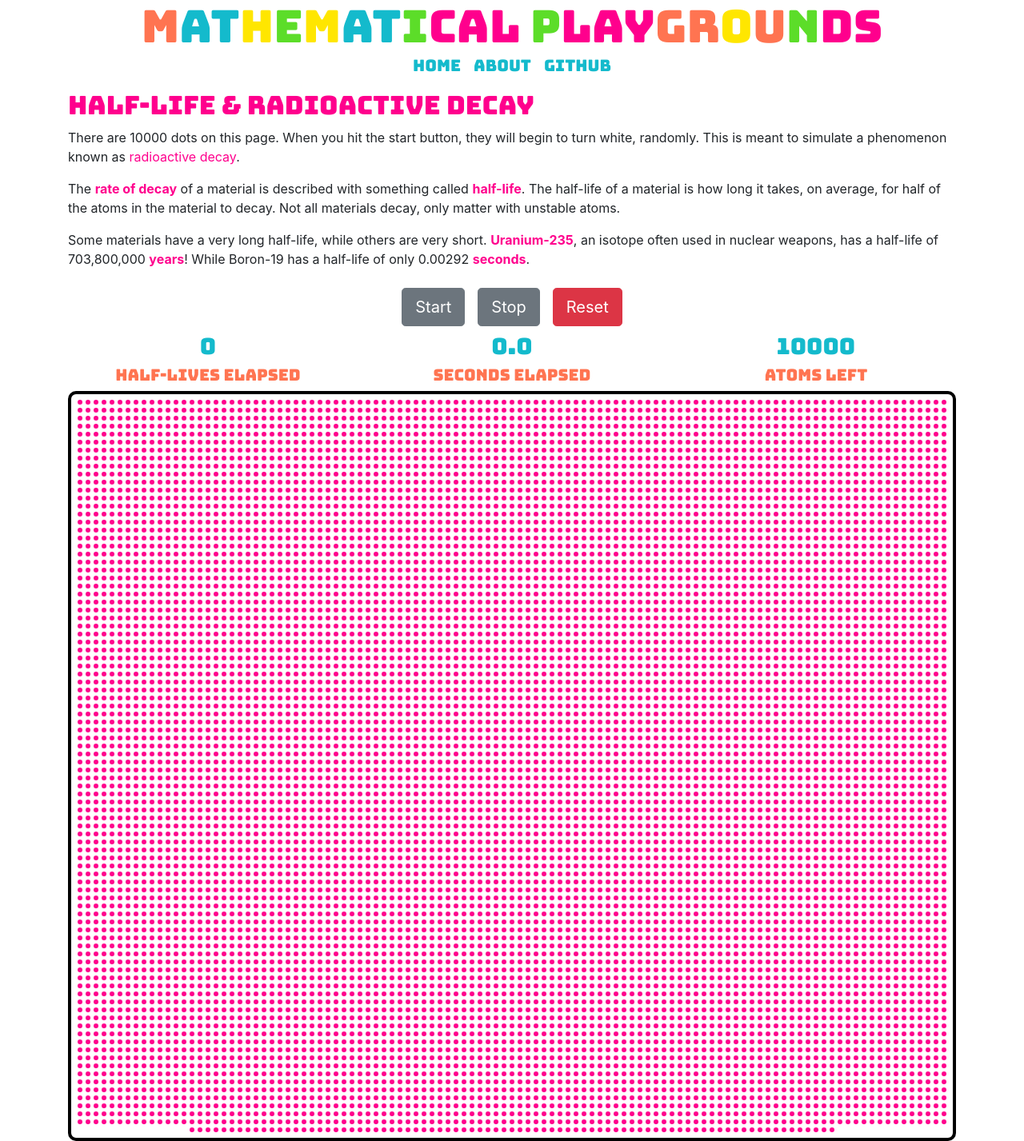
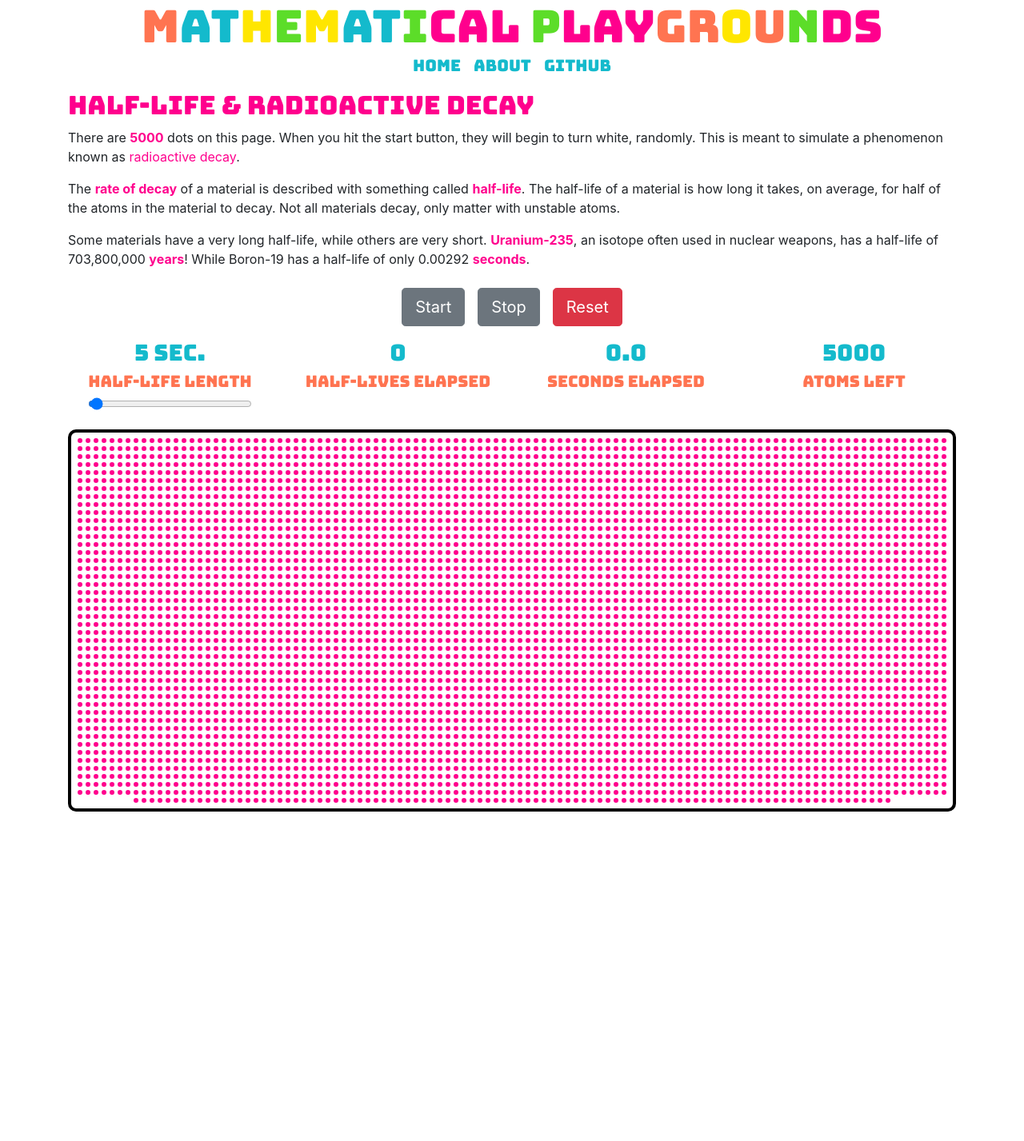
Before and after one commit to TylerAuer/math-tools, a Jekyll site: the page built from apps/half-life.html, in a window 1280 px wide. Shown: the whole page at 80% size. Built offline with Jekyll 4.4.1, drawn with Linux system fonts in a browser that asks for light colours; nearby versions of some CDN libraries; after the commit the page ends 1015 px from its top, so only the background shows below that.

Commit message:
add customizable half-life duration range

```diff
--- a/apps/half-life.html
+++ b/apps/half-life.html
@@ -9,7 +9,8 @@ customCSS: "/assets/css/half-life.css"
         Half-Life & Radioactive Decay
     </h2>
     <p>
-        There are <span id="dots-on-page">5000</span> dots on this page. When you hit the start button, they will begin
+        There are <b><span id="dots-on-page">5000</span></b> dots on this page. When you hit the start button, they will
+        begin
         to turn white, randomly. This
         is meant to simulate a phenomenon known as <a href="https://en.wikipedia.org/wiki/Radioactive_decay">radioactive
             decay</a>.
@@ -26,11 +27,10 @@ customCSS: "/assets/css/half-life.css"
     </p>
 </div>
 
-<div id="user-settings" class="container text-center">
 
-</div>
 
-<div class="container-fluid">
+<div class="container">
+
     <div id="control-btns" class="d-flex flex-wrap justify-content-center">
         <button id="start-btn" type="button" class="btn btn-secondary btn-lg m-2">Start</button>
         <button id="stop-btn" type="button" class="btn btn-secondary btn-lg m-2">Stop</button>
@@ -40,6 +40,16 @@ customCSS: "/assets/css/half-life.css"
 
 <div id="controls" class="container text-center">
     <div class="row">
+        <form class="col">
+            <div class="form-group">
+                <label for="formControlRange">
+                    <h3 id="hl-length">5 sec.</h3>
+                    <h5>Half-life Length</h5>
+                    <input id="user-input-hl" type="range" class="form-control-range" min="0.25" max="300" step="0.25"
+                        value="5">
+                </label>
+            </div>
+        </form>
         <div class="col">
             <h3 id="hlCounter">0</h3>
             <h5>Half-lives Elapsed</h5>
--- a/assets/css/half-life.scss
+++ b/assets/css/half-life.scss
@@ -2,6 +2,10 @@
 ---
 
 @import "main";
+
+#control-btns {
+  margin-bottom: 8px;
+}
 
 #atom-holder {
   border: 4px solid black;
--- a/assets/js/half-life.js
+++ b/assets/js/half-life.js
@@ -1,11 +1,37 @@
-// TODO: Add fields for customizing the half-life
 // TODO: Add a geiger counter sound
+
+const userHL = document.getElementById("user-input-hl");
+userHL.oninput = function() {
+  const hlDisplay = document.getElementById("hl-length");
+
+  function formatHlVal() {
+    const rawTimeInSec = userHL.value;
+    if (rawTimeInSec < 60) {
+      return rawTimeInSec + " sec.";
+    } else {
+      const mins = Math.floor(rawTimeInSec / 60);
+      let secs = Math.round(rawTimeInSec % 60).toString();
+      if (secs.length === 1) {
+        secs = "0" + secs;
+      }
+      return mins + ":" + secs;
+    }
+  }
+
+  hlDisplay.innerText = formatHlVal();
+  sim.config.halfLifeInMs = userHL.value * 1000;
+  sim.config.decayEventProbability = Math.pow(
+    0.5,
+    1 / (sim.config.halfLifeInMs / sim.config.msBetweenDecayEvents) // nth root where n the number of decay events / half life
+  );
+};
+
 const sim = {
   config: {
     // these do NOT change when the simulation runs
-    startingAtomCount: 10000,
+    startingAtomCount: 5000,
     halfLifeInMs: 5000,
-    msBetweenDecayEvents: 100,
+    msBetweenDecayEvents: 250,
     // these update as the simulation runs
     decayEventCount: 0,
     halfLifeCount: 0,
@@ -81,7 +107,9 @@ stopBtn.addEventListener("click", () => sim.stop());
 resetBtn.addEventListener("click", () => sim.reset());
 
 function decayEvent() {
-  // BUG: Only works when half-life is a multiple msBetweenDecayEvent
+  console.log(sim.config.halfLifeInMs);
+
+  // Only works when half-life is a multiple msBetweenDecayEvent
   sim.config.decayEventCount += 1;
   if (
     sim.config.decayEventCount %
```
